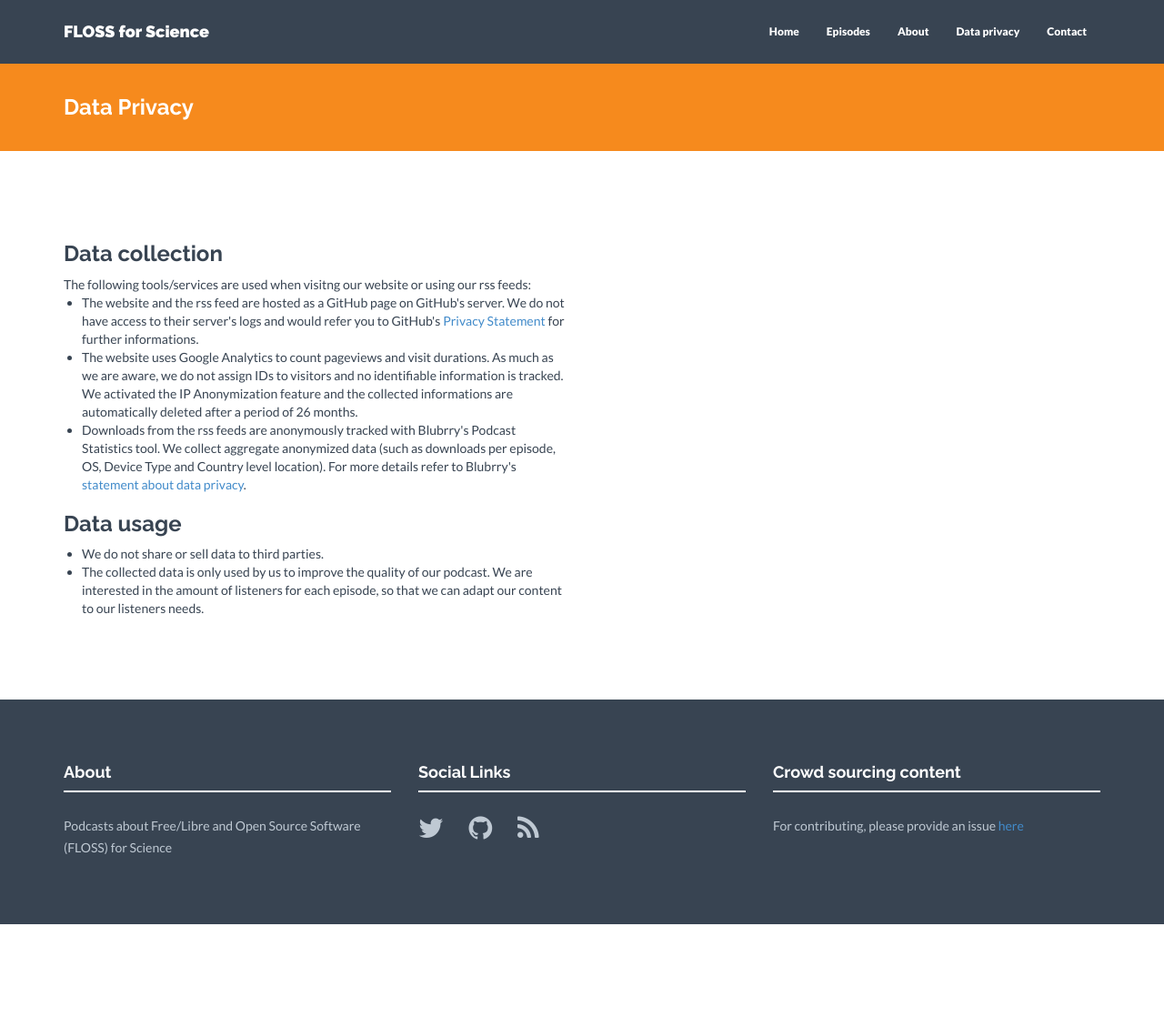
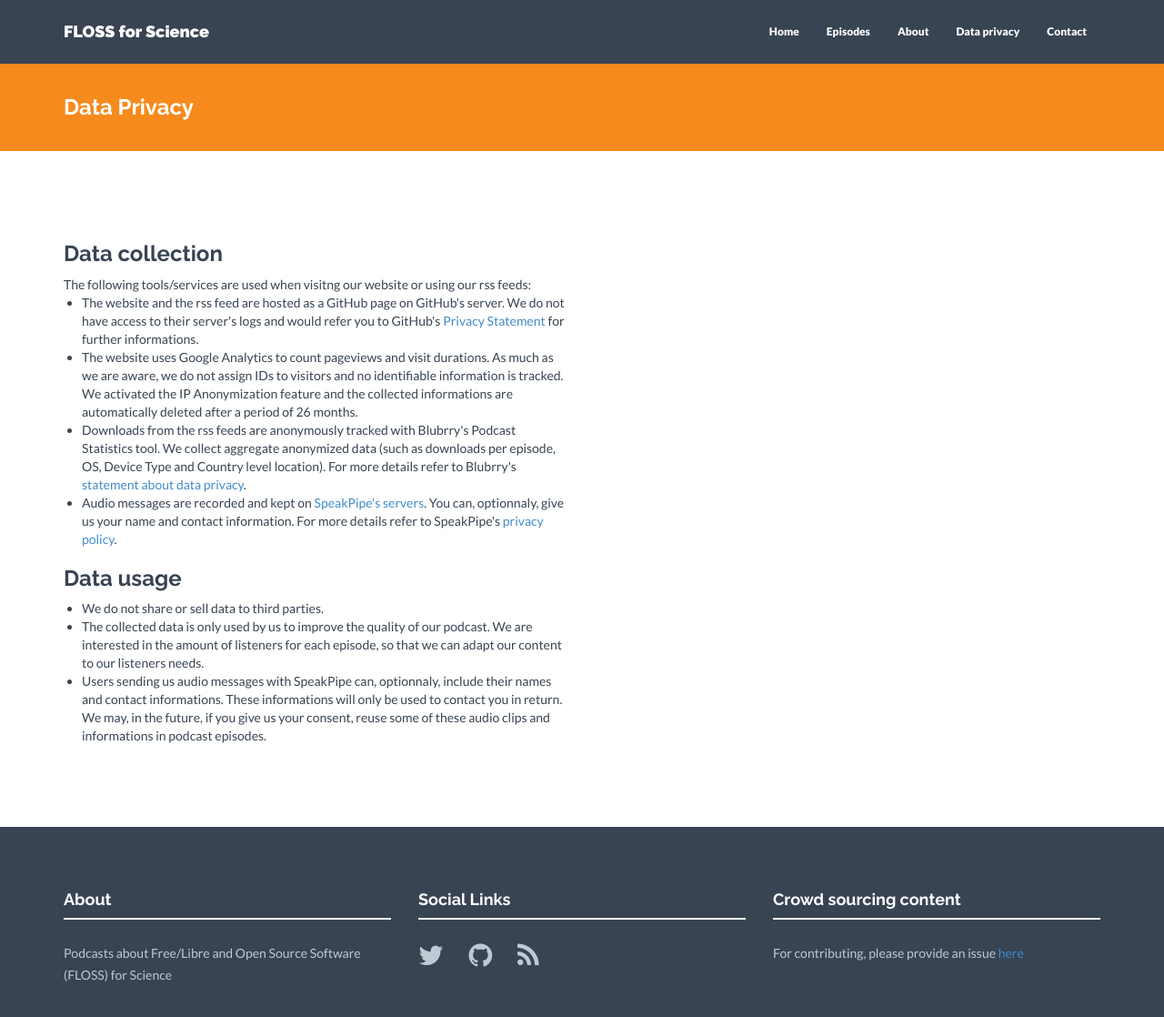
Before and after one commit to FLOSSforScience/FLOSSforScience.github.io, a Jekyll site: the page built from data.html, in a window 1280 px wide and 1156 px high. Shown: the top 1118 px of the window at 91% size. Built offline with Jekyll 4.4.1, drawn with Linux system fonts in a browser that asks for light colours; nearby versions of some CDN libraries.

Commit message:
Speak pipe integration (#13)
* Modification of the contact page

Addition of the SpeakPipe embed recorder and hyperlinks to email and twitter directly in the text.

* Added informations for SpeakPipe

I added the information about SpeakPipe to our Data Privacy page

* Use link for Twitter from config

* Remove rss feed from contacts

```diff
--- a/data.html
+++ b/data.html
@@ -19,6 +19,9 @@ permalink: /data/
  		<li>Downloads from the rss feeds are anonymously tracked with Blubrry's Podcast Statistics tool.
 			We collect aggregate anonymized data (such as downloads per episode, OS, Device Type and Country level location).
  			For more details refer to Blubrry's <a href="https://create.blubrry.com/resources/about-blubrry/privacy-policy/">statement about data privacy</a>.</li>
+		<li>Audio messages are recorded and kept on <a href="https://www.speakpipe.com/">SpeakPipe's servers</a>.
+			You can, optionnaly, give us your name and contact information.
+ 			For more details refer to SpeakPipe's <a href="https://www.speakpipe.com/privacy">privacy policy</a>.</li>
 	     </ul>
 
             <h3>Data usage</h3>
@@ -27,6 +30,10 @@ permalink: /data/
   		<li>We do not share or sell data to third parties.</li>
 	    	<li>The collected data is only used by us to improve the quality of our podcast.
 			We are interested in the amount of listeners for each episode, so that we can adapt our content to our listeners needs.</li>
+		<li>Users sending us audio messages with SpeakPipe can, optionnaly, include their names and contact informations.
+			These informations will only be used to contact you in return.
+		     	We may, in the future, if you give us your consent, reuse some of these audio clips and informations in podcast episodes.
+		     	</li>
 	     </ul>
         </div>
     </div>
```
Also changed, not shown: contact.html (+13 -3 lines).
